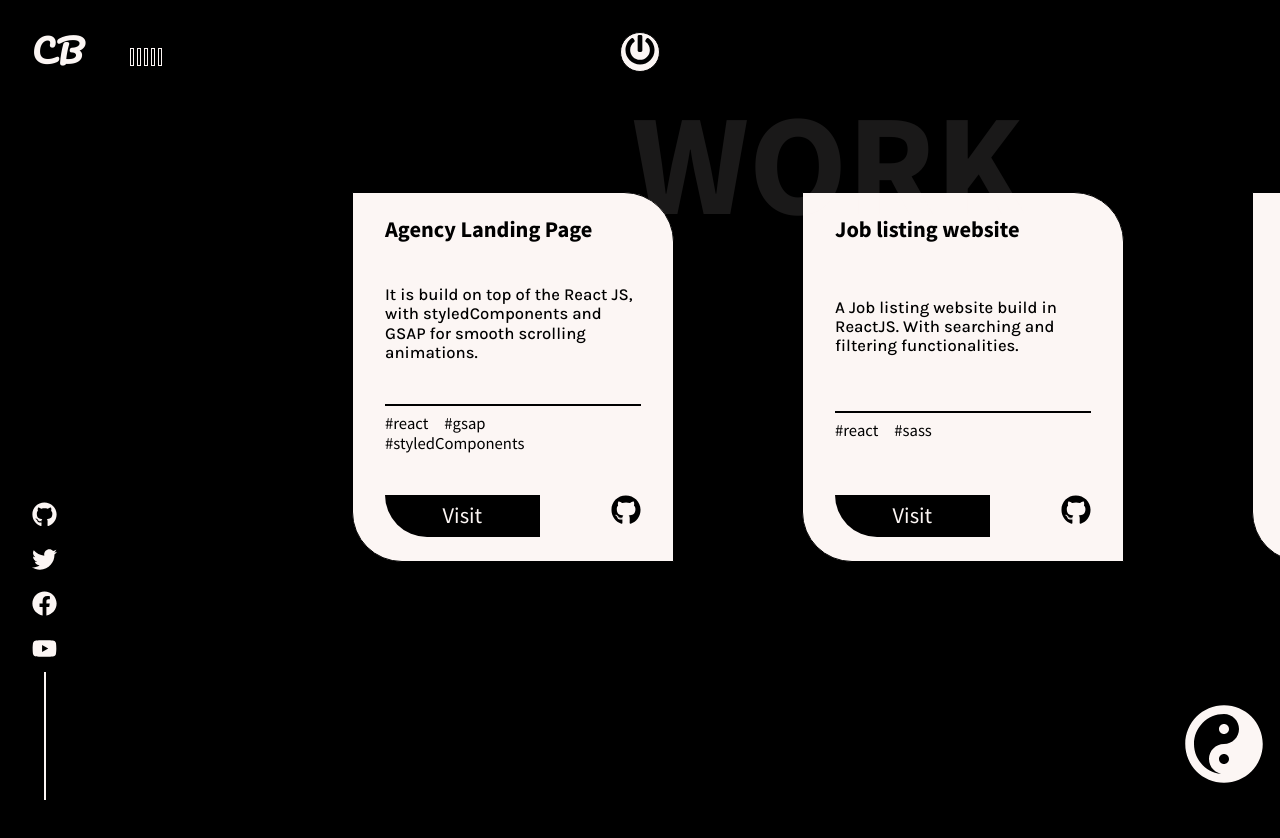
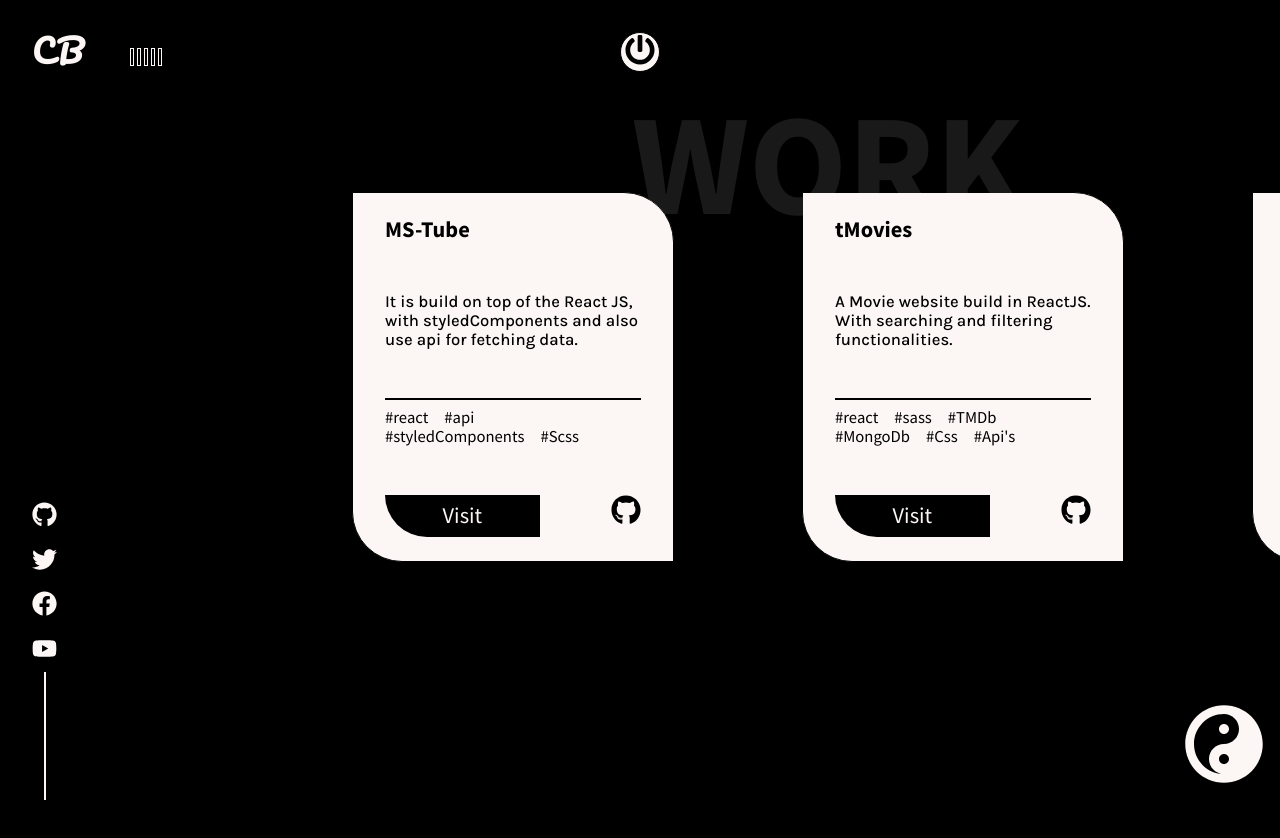
Before and after one commit to Milan-Sharma-449/portfolio-3d, a React (Create React App) app: page /work in a window 1280 px wide. Shown: the top 838 px of the page. Built offline with nearby package versions, Linux system fonts and the light colour scheme.

Commit message:
added new features in work area

```diff
--- a/src/data/WorkData.js
+++ b/src/data/WorkData.js
@@ -3,59 +3,59 @@
 export const Work = [
     {
         id:1,
-        name:"Agency Landing Page",
-        description:"It is build on top of the React JS, with styledComponents and GSAP for smooth scrolling animations.",
-        tags:["react","gsap","styledComponents"],
+        name:"MS-Tube",
+        description:"It is build on top of the React JS, with styledComponents and also use api for fetching data.",
+        tags:["react","api","styledComponents","Scss"],
 
-        demo:"https://agency-website-eta.vercel.app/",
-        github:"https://github.com/codebucks27/Agency-website"
+        demo:"https://milan-sharma-449.github.io/MSTube/",
+        github:"https://github.com/Milan-Sharma-449/MSTube"
     },
     {
         id:2,
-        name:"Job listing website",
-        description:"A Job listing website build in ReactJS. With searching and filtering functionalities.",
-        tags:["react","sass"],
+        name:"tMovies",
+        description:"A Movie website build in ReactJS. With searching and filtering functionalities.",
+        tags:["react","sass","TMDb","MongoDb","Css","Api's"],
 
-        demo:"http://react-job-listing-website.codebucks27.vercel.app/",
-        github:"https://github.com/codebucks27/react-job-listing-website"
+        demo:"https://milansharma.me/tmovies/",
+        github:"https://github.com/Milan-Sharma-449/tMovies"
 
     },
     {
         id:3,
-        name:"Dev.to Clone",
-        description:"A clone of Dev.to build using ReactJS. With realtime fetching of articles from dev.to using API.",
+        name:"Sinit Chat (Chat App)",
+        description:"Sinit Chat allows you to communicate with your customers through chat. It enables you to send and receive messages. Chatting apps make it easier, simpler and faster to connect with everyone and it is also easy to use.",
         tags:["react","api","sass"],
 
-        demo:"http://devto-clone-codebucks27.vercel.app/",
-        github:"https://github.com/codebucks27/devto-clone"
+        demo:"https://chat-web-app-d4c52.web.app/",
+        github:"https://github.com/Milan-Sharma-449/chat-app"
     },
     {
         id:4,
-        name:"Sidebar Menu",
-        description:"A cool looking sidebar menu build using ReactJS and styledComponents.It has really smooth animations.",
+        name:"Portfolio",
+        description:"A cool looking personal Portfolio build using ReactJS and styledComponents.It has really smooth animations.",
         tags:["react","styledComponents","react-router"],
 
-        demo:"https://react-sidebar.vercel.app/",
-        github:"https://github.com/codebucks27/react-sidebar"
+        demo:"https://milansharma.me/",
+        github:"https://github.com/Milan-Sharma-449/Portfolio-react"
 
     },{
         id:5,
-        name:"Todo App(React + Redux)",
-        description:"A todo app build using Redux-toolkit and framer-motion for smooth animations.",
-        tags:["react","redux","framer-motion"],
+        name:"Gym App (Gold's Gym)",
+        description:"A gym app build using Redux-toolkit and framer-motion for smooth animations.",
+        tags:["react","redux","framer-motion","Api"],
 
-        demo:"http://react-redux-todo-app-git-main-codebucks27.vercel.app/",
-        github:"https://github.com/codebucks27/React-Redux-Todo-App"
+        demo:"https://milansharma.me/Gold's-Gym/",
+        github:"https://github.com/Milan-Sharma-449/gold-s-gym"
 
     },
     {
         id:6,
-        name:"Responsive Navigation Menu",
-        description:"A reponsive navbar menu component in ReactJS with react-router functionalities. Built from scratch.",
+        name:"Box-Office",
+        description:"box-office is a react based website which used to show the description related to the searched Show or Actor such as (About, release date, aired if any, no. of season or episodes, cast, dates) and also you can make your own loved list by starring them.",
         tags:["react","react-router","css"],
 
-        demo:"http://react-responsive-navbar-codebucks27.vercel.app/",
-        github:"https://github.com/codebucks27/React-responsive-navbar"
+        demo:"https://milansharma.me/boxoffice",
+        github:"https://github.com/Milan-Sharma-449/box-office"
 
     },
 
```
